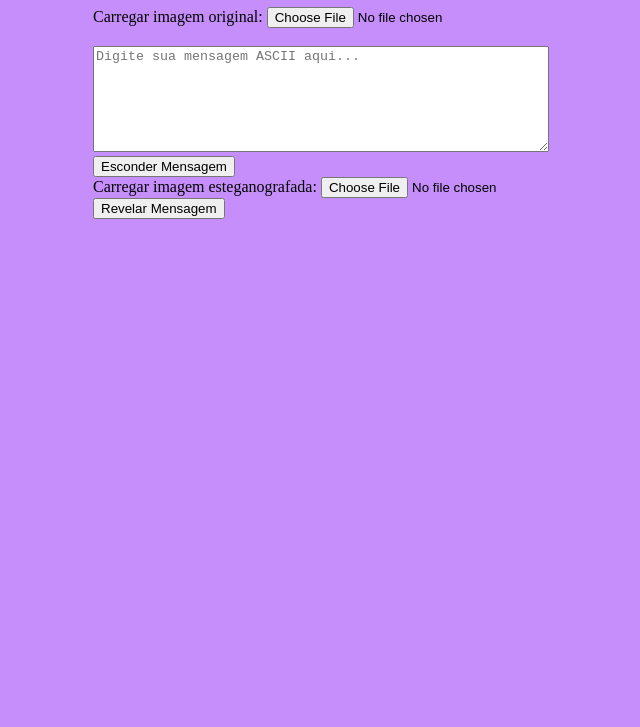
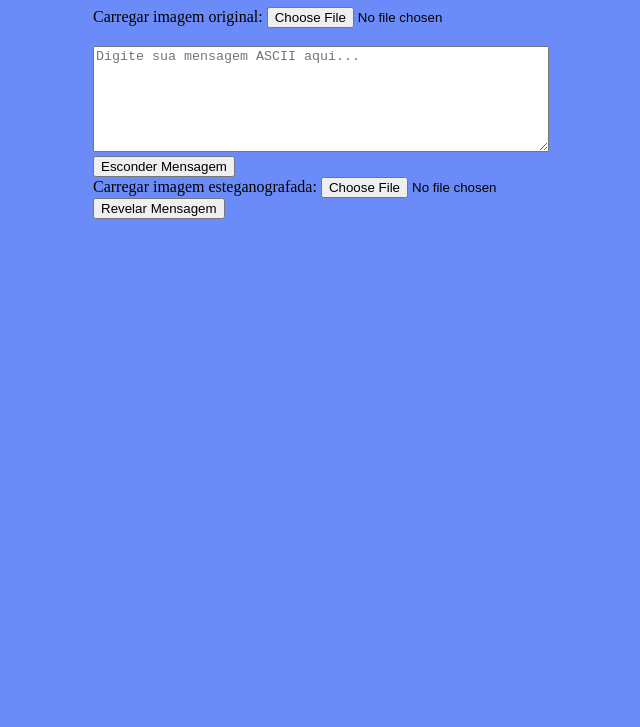
Before and after one commit to ayrtonmarinho/tcc_estego_apps, a plain HTML site: page lsb_1.html in a window 1280 px wide. Shown: the part 73-800 px from the top of the page, without its empty margins (247-887 px from the left). Drawn offline with Linux system fonts and the light colour scheme.

Commit message:
Correcao de cor

```diff
--- a/css/lsb-1.css
+++ b/css/lsb-1.css
@@ -1,5 +1,5 @@
 body {
-    background-color: rgb(198, 142, 250);
+    background-color: rgb(107, 140, 248);
 }
 
 #main {
--- a/css/lsb-2.css
+++ b/css/lsb-2.css
@@ -1,5 +1,6 @@
 body {
-    background-color: rgb(107, 140, 248);
+    background-color: rgb(198, 142, 250);
+
 }
 
 #main {
```
